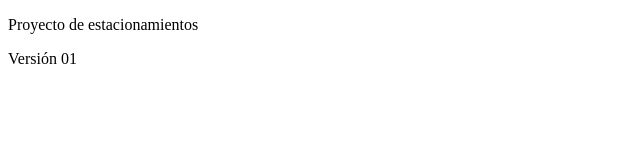
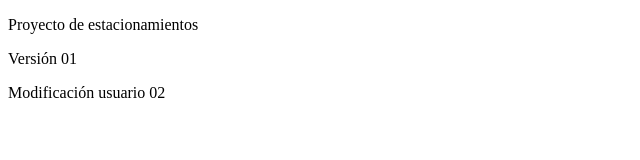
Before and after one commit to diegoorbezoh/MiEstacionamientoWeb., a plain HTML site: page index.html in a window 1280 px wide. Shown: the whole page, without its empty margins (0-640 px from the left). Drawn offline with Linux system fonts and the light colour scheme.

Commit message:
Tercer Commit
Se añadió un registro de un nuevo colaborador

```diff
--- a/index.html
+++ b/index.html
@@ -6,5 +6,6 @@
 <body>
 	<p>Proyecto de estacionamientos</p>
 	<p>Versión 01</p>
+	<p>Modificación usuario 02</p>
 </body>
 </html>
```
